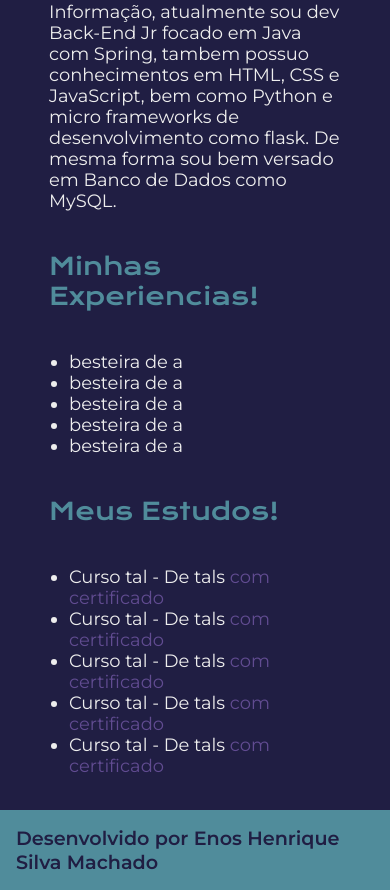
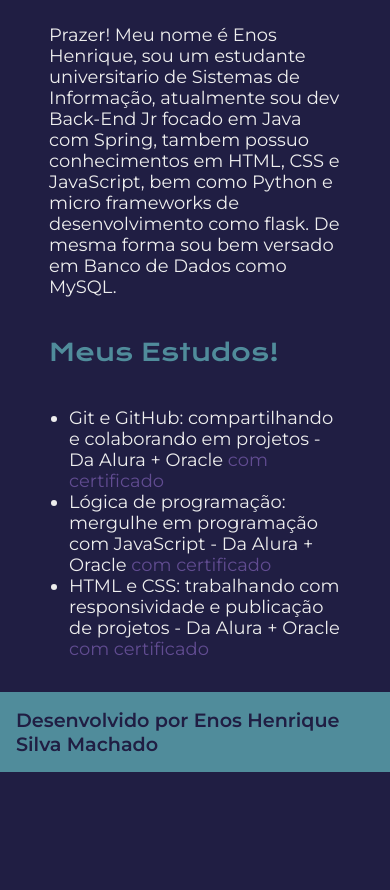
Before and after one commit to G2player1/curso-git-e-github, a plain HTML site: page curriculo.html in a window 390 px wide. Shown: the part 365-1255 px from the top of the page. After the commit the page ends 1137 px from the top, so only its background shows below. Drawn offline with nearby package versions, Linux system fonts and the light colour scheme; a web font is replaced by a local one.

Commit message:
adcionados os cursos com certificados e retirada as experiencias

```diff
--- a/curriculo.html
+++ b/curriculo.html
@@ -25,8 +25,8 @@
         <section class="apresentacao__conteudo">
             <h1 class="apresentacao__conteudo__titulo"><span class="destaqueTitulo">Curriculo!</span></h1>
             <p class="apresentacao__conteudo__paragrafo">Prazer! Meu nome é Enos Henrique, sou um estudante universitario de Sistemas de Informação, atualmente sou dev Back-End Jr focado em Java com Spring, tambem possuo conhecimentos em HTML, CSS e JavaScript, bem como Python e micro frameworks de desenvolvimento como flask. De mesma forma sou bem versado em Banco de Dados como MySQL.</p>
-            <h2 class="apresentacao__conteudo__subtitulo"><span class="destaqueTitulo">Minhas Experiencias!</span></h2>
-            <ul class="apresentacao__conteudo__lista">
+            <h2 class="apresentacao__conteudo__subtitulo" id="subtitulo__experiencias"><span class="destaqueTitulo">Minhas Experiencias!</span></h2>
+            <ul class="apresentacao__conteudo__lista" id="experiencias__lista">
                 <li >besteira de a</li>
                 <li >besteira de a</li>
                 <li >besteira de a</li>
@@ -35,11 +35,9 @@
             </ul>
             <h2 class="apresentacao__conteudo__subtitulo"><span class="destaqueTitulo">Meus Estudos!</span></h2>
             <ul class="apresentacao__conteudo__lista">
-                <li>Curso tal - De tals <a class="curriculo__certificado" href="">com certificado</a></li>
-                <li>Curso tal - De tals <a class="curriculo__certificado" href="">com certificado</a></li>
-                <li>Curso tal - De tals <a class="curriculo__certificado" href="">com certificado</a></li>
-                <li>Curso tal - De tals <a class="curriculo__certificado" href="">com certificado</a></li>
-                <li>Curso tal - De tals <a class="curriculo__certificado" href="">com certificado</a></li>
+                <li>Git e GitHub: compartilhando e colaborando em projetos - Da Alura + Oracle <a class="curriculo__certificado" href="https://cursos.alura.com.br/certificate/c1b6116d-9c93-432b-9353-385efdf04177">com certificado</a></li>
+                <li>Lógica de programação: mergulhe em programação com JavaScript - Da Alura + Oracle <a class="curriculo__certificado" href="https://cursos.alura.com.br/certificate/0d6b6514-aa7a-4465-8dc2-9234a1e8d3ae">com certificado</a></li>
+                <li>HTML e CSS: trabalhando com responsividade e publicação de projetos - Da Alura + Oracle <a class="curriculo__certificado" href="https://cursos.alura.com.br/certificate/cf5e2b9c-b28d-48af-92b2-dd3b3a1e4c90">com certificado</a></li>
             </ul>
         </section>
         <img class="apresentacao__img" src="./assets/WhatsApp Image 2024-07-03 at 10.24.00.jpeg" alt="Enos e Calebe na praia">
--- a/styles/style.css
+++ b/styles/style.css
@@ -96,7 +96,7 @@ body {
     box-sizing: border-box;
     display: flex;
     flex-direction: column;
-    justify-content: space-between;
+    justify-content: flex-start;
     gap: 20px;
 }
 
@@ -182,7 +182,7 @@ body {
 }
 
 .apresentacao__img {
-    width: 50%;
+    width: 30%;
     height: 40%;
     border: inset var(--cor-principal) 8px;
 }
@@ -196,6 +196,14 @@ body {
     font-family: var(--fonte-secundaria);
     font-size: 1.2rem;
     font-weight: 600;
+}
+
+#subtitulo__experiencias{
+    display: none;
+}
+
+#experiencias__lista{
+    display: none;
 }
 
 @media (max-width: 750px){
@@ -248,6 +256,10 @@ body {
         width: auto;
     }
 
+    .apresentacao__img{
+        width: 50%;
+    }
+
     .open {
         display: block;
     }
```
Also changed, not shown: assets/WhatsApp Image 2024-07-03 at 10.24.00.jpeg.
